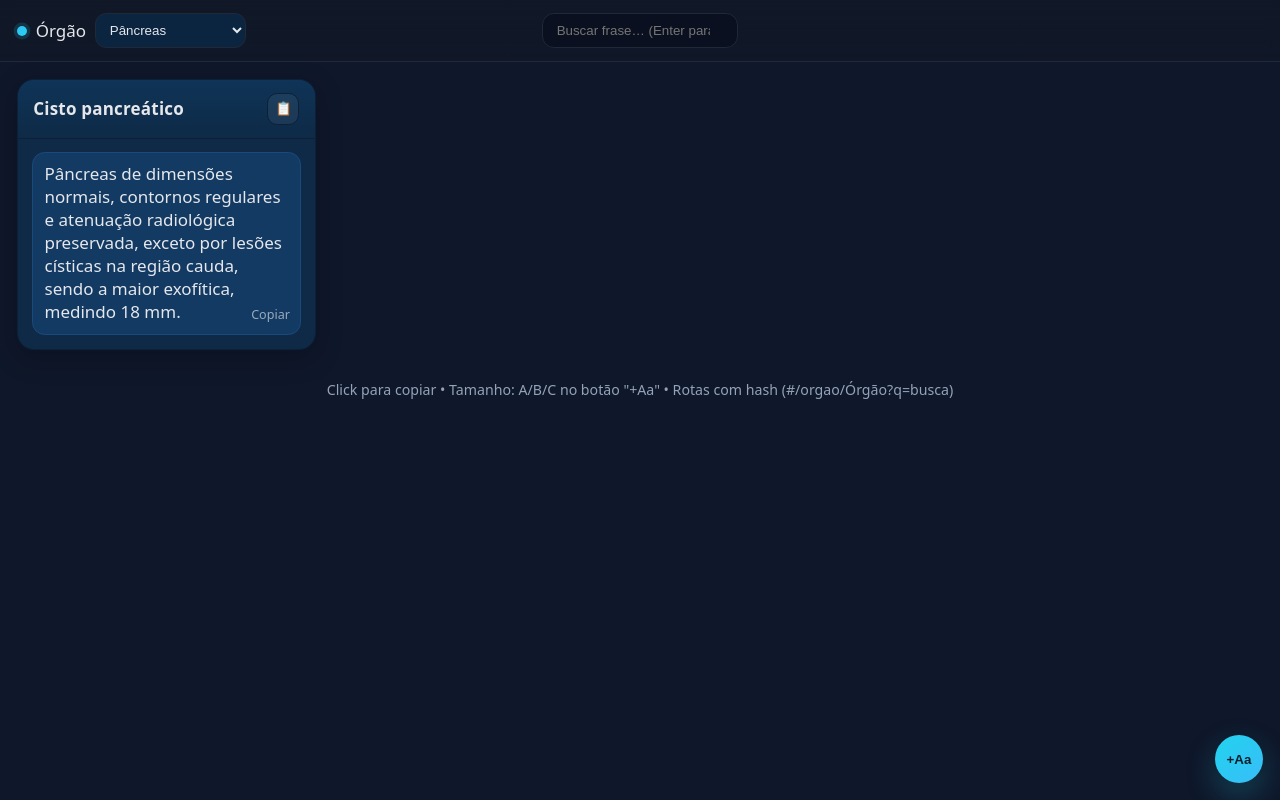
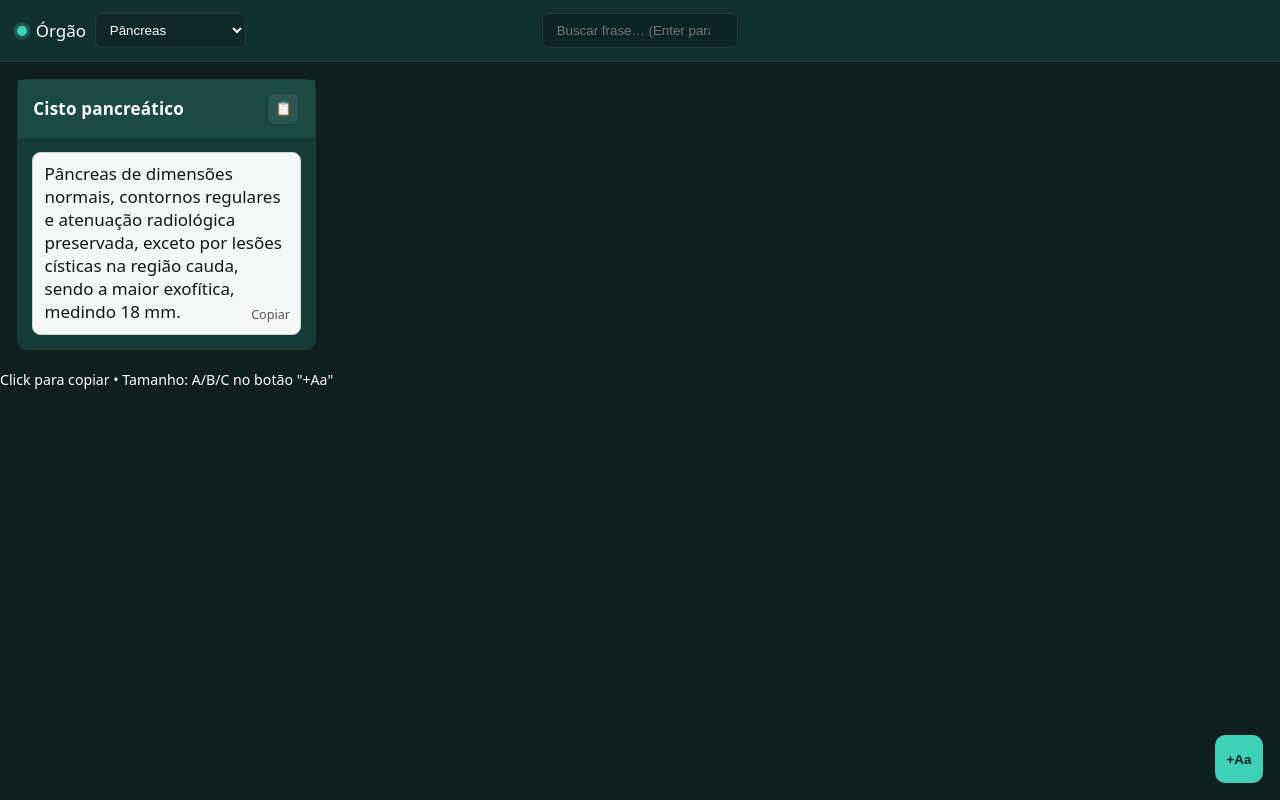
Before and after one commit to a05162/laudario, a plain HTML site: page index.html in a window 1280 px wide. Drawn offline with Linux system fonts and the light colour scheme.

Commit message:
Update index.html

```diff
--- a/index.html
+++ b/index.html
@@ -6,84 +6,157 @@
   <title>Laudário Radiologia</title>
   <style>
     :root {
-      --bg: #0f172a;
-      --panel: #111827;
-      --muted: #94a3b8;
-      --text: #e5e7eb;
-      --accent: #38bdf8;
-      --accent-2: #22d3ee;
-      --border: #1f2937;
-      --cat-bg: #0e2a47;
-      --cat-head: #0f3457;
-      --phrase-bg: #123a63;
-      --phrase-border: #1a4a7c;
+      /* Paleta moderna em verde-petróleo */
+      --bg: #0e1f1e;          /* fundo geral */
+      --panel: #12302e;       /* header / painéis */
+      --muted: #a7c2bf;
+      --text: #ffffff;        /* texto geral */
+
+      --accent: #3fd1b8;      /* verde-água */
+      --accent-2: #29b7a0;    /* ciano esverdeado */
+      --border: #1d3e3c;
+
+      /* Cards */
+      --cat-bg: #153b38;
+      --cat-head: #1b4a46;
+
+      /* Frases */
+      --phrase-bg: #f5f7f6;    /* fundo claro */
+      --phrase-border: #cfd6d4;
+      --phrase-text: #0d1817;  /* texto preto-acinzentado */
     }
-    html, body { height: 100%; background: var(--bg); color: var(--text); }
-    body { margin: 0; font-family: system-ui, -apple-system, Segoe UI, Roboto, Ubuntu, Cantarell, Noto Sans, Arial, "Apple Color Emoji", "Segoe UI Emoji"; }
+
+    html, body {
+      height: 100%;
+      background: var(--bg);
+      color: var(--text);
+    }
+
+    body {
+      margin: 0;
+      font-family: system-ui, -apple-system, Segoe UI, Roboto, Ubuntu, Cantarell, Noto Sans;
+    }
+
     html.sizeA { font-size: 15px; }
     html.sizeB { font-size: 17px; }
     html.sizeC { font-size: 19px; }
+
     .app { display: grid; grid-template-rows: auto auto 1fr; min-height: 100vh; }
 
+    /* HEADER — agora com fundo sólido (sem degradê) */
     header {
       position: sticky; top: 0; z-index: 10;
       display: grid; grid-template-columns: 1fr auto 1fr; align-items: center;
-      gap: .75rem; padding: .75rem 1rem; background: linear-gradient(180deg, rgba(17,24,39,.95), rgba(17,24,39,.65));
+      gap: .75rem; padding: .75rem 1rem;
+      background: var(--panel);
       border-bottom: 1px solid var(--border);
-      backdrop-filter: blur(6px);
     }
+
     .brand { display: flex; align-items: center; gap: .5rem; }
-    .brand .dot { width: .6rem; height: .6rem; border-radius: 9999px; background: linear-gradient(135deg, var(--accent), var(--accent-2)); box-shadow: 0 0 0 .2rem rgba(34,211,238,.15); }
-    .org-select { display:flex; align-items:center; gap:.5rem; }
+
+    .brand .dot {
+      width: .6rem; height: .6rem; border-radius: 9999px;
+      background: var(--accent);
+      box-shadow: 0 0 0 .2rem rgba(63,209,184,.25);
+    }
+
+    /* seletor órgão */
     .org-select select {
-      background: #0b2540; color: var(--text); border: 1px solid var(--border);
-      border-radius: .65rem; padding: .45rem .6rem; outline: none; cursor: pointer;
+      background: #0f2725; color: var(--text);
+      border: 1px solid var(--border);
+      border-radius: .4rem;
+      padding: .45rem .6rem;
+      outline: none;
+      cursor: pointer;
     }
+
+    /* Busca */
     .search { justify-self: center; width: min(680px, 95%); }
     .search input {
-      width: 100%; background: #0a1020; color: var(--text); border: 1px solid var(--border);
-      padding: .55rem .8rem; border-radius: .7rem; outline: none;
+      width: 100%; background: #0c2422; color: var(--text);
+      border: 1px solid var(--border);
+      padding: .55rem .8rem; border-radius: .4rem; outline: none;
     }
+
     .header-right { justify-self: end; height: 1rem; }
-    .categories { display:none; }
+
     main { padding: 1rem; }
-    .cat-grid { display:grid; grid-template-columns: repeat(auto-fill, minmax(280px, 1fr)); gap: 1rem; }
+
+    .cat-grid {
+      display:grid;
+      grid-template-columns: repeat(auto-fill, minmax(280px, 1fr));
+      gap: 1rem;
+    }
+
+    /* CAT CARDS — lisos, mais retos, sem sombra */
     .cat-card {
-      background: var(--cat-bg); border:1px solid #0c2038; border-radius: 1rem; overflow: hidden; display:flex; flex-direction: column;
-      box-shadow: 0 8px 24px rgba(2, 12, 24, .35);
+      background: var(--cat-bg);
+      border:1px solid var(--border);
+      border-radius: .6rem;
+      display:flex;
+      flex-direction: column;
     }
+
     .cat-head {
-      display:flex; align-items:center; justify-content: space-between; gap:.75rem;
-      padding:.75rem .9rem; border-bottom:1px solid #0c2038; background: linear-gradient(180deg, var(--cat-head), rgba(14,42,71,.8));
+      display:flex;
+      align-items:center;
+      justify-content: space-between;
+      gap:.75rem;
+      padding:.75rem .9rem;
+      background: var(--cat-head);
+      border-bottom:1px solid var(--border);
     }
+
     .cat-title { font-weight: 700; letter-spacing:.2px; }
-    .cat-actions { display:flex; align-items:center; gap:.35rem; }
+
+    .cat-actions { display:flex; gap:.35rem; }
+
     .btn-icon {
-      display:inline-grid; place-items:center; width: 32px; height: 32px; border-radius:.6rem;
-      border:1px solid #0c2038; background: rgba(255,255,255,.06); color: var(--text); cursor:pointer;
+      display:inline-grid; place-items:center;
+      width: 32px; height: 32px;
+      border-radius:.4rem;
+      border:1px solid var(--border);
+      background: rgba(255,255,255,.07);
+      color: var(--text);
+      cursor:pointer;
     }
-    .btn-icon:hover { border-color: var(--accent); box-shadow: 0 0 0 .12rem rgba(56,189,248,.12) inset; }
+
+    .btn-icon:hover { border-color: var(--accent); }
+
+    /* FRASES */
     .phrases { display:flex; flex-direction: column; gap:.5rem; padding:.8rem; }
+
     .phrase {
-      background: var(--phrase-bg); border:1px solid var(--phrase-border); border-radius:.75rem;
-      padding:.6rem .7rem; line-height: 1.35rem; cursor: copy; position: relative;
+      background: var(--phrase-bg);
+      border:1px solid var(--phrase-border);
+      border-radius:.5rem;
+      padding:.6rem .7rem;
+      line-height: 1.35rem;
+      cursor: copy;
+      position: relative;
+      color: var(--phrase-text); /* texto escuro */
     }
-    .phrase:hover { border-color: var(--accent); box-shadow: 0 0 0 .15rem rgba(56,189,248,.08) inset; }
-    .copy-hint { position:absolute; right:.6rem; bottom:.45rem; color: rgba(229,231,235,.8); opacity:.8; font-size:.74rem; }
+
+    .phrase:hover {
+      border-color: var(--accent);
+      background: #ffffff;
+    }
+
+    .copy-hint {
+      position:absolute; right:.6rem; bottom:.45rem;
+      color: #555;
+      font-size:.74rem;
+    }
+
+    /* FAB sem degradê */
     .fab {
       position: fixed; right: 1rem; bottom: 1rem; z-index: 20;
-      width: 48px; height: 48px; border-radius: 9999px; display: grid; place-items: center;
-      background: linear-gradient(135deg, var(--accent-2), var(--accent)); color: #06202b; border: none; cursor: pointer;
-      box-shadow: 0 12px 30px rgba(34,211,238,.25), 0 2px 10px rgba(0,0,0,.35);
+      width: 48px; height: 48px;
+      border-radius: .6rem;
+      background: var(--accent);
+      color: #01201c;
+      border: none; cursor: pointer;
       font-weight: 700;
-    }
-    .fab:active { transform: translateY(1px); }
-    footer { color: var(--muted); text-align: center; padding: .6rem 1rem 1.2rem; }
-    @media (max-width: 520px) {
-      .search { display:none; }
-      header { grid-template-columns: 1fr auto; }
-      .header-right { display:none; }
-      .cat-grid { grid-template-columns: 1fr; }
     }
   </style>
 </head>
@@ -95,9 +168,11 @@
         <label for="organSelect" class="sr-only">Órgão</label>
         <select id="organSelect"></select>
       </div>
+
       <div class="search">
         <input id="searchInput" type="search" placeholder="Buscar frase… (Enter para aplicar)" />
       </div>
+
       <div class="header-right"></div>
     </header>
 
@@ -106,13 +181,14 @@
     </main>
 
     <footer>
-      <small>Click para copiar • Tamanho: A/B/C no botão "+Aa" • Rotas com hash (#/orgao/Órgão?q=busca)</small>
+      <small>Click para copiar • Tamanho: A/B/C no botão "+Aa"</small>
     </footer>
   </div>
 
-  <button id="sizeFab" class="fab" title="Ajustar tamanho">+Aa</button>
+  <button id="sizeFab" class="fab">+Aa</button>
 
   <script>
+    /* JS ORIGINAL — preservado */
     const DB = new Map();
     const ORG_ORDER = [];
     const DEFAULT_CATEGORY = 'Geral';
@@ -125,9 +201,11 @@
     function parseLaudario(txt) {
       DB.clear(); ORG_ORDER.length = 0;
       let organ = null, category = null;
+
       for (const rawLine of txt.split(/\r?\n/)) {
         const line = rawLine.trim();
         if (!line || line.startsWith('#') || line.startsWith(';')) continue;
+
         const sect = line.match(/^\[(.+?)\]$/);
         if (sect) {
           const parts = sect[1].split('>').map(s => s.trim());
@@ -137,11 +215,8 @@
           if (!DB.get(organ).has(category)) DB.get(organ).set(category, []);
           continue;
         }
-      if (organ) {
-        const catMap = DB.get(organ);
-        if (!catMap.has(category)) catMap.set(category, []);
-        catMap.get(category).push(line);
-      }
+
+        if (organ) DB.get(organ).get(category).push(line);
       }
     }
 
@@ -160,69 +235,80 @@
       const grid = qs('#catGrid');
       grid.innerHTML = '';
       if (!currentOrgan) return;
+
       const catMap = DB.get(currentOrgan);
       if (!catMap) return;
+
       const cats = Array.from(catMap.entries()).sort((a,b) => a[0].localeCompare(b[0]));
+
       for (const [cat, list] of cats) {
-      const items = currentQuery ? list.filter(x => normalize(x).includes(normalize(currentQuery))) : list.slice();
+        const items = currentQuery
+          ? list.filter(x => normalize(x).includes(normalize(currentQuery)))
+          : list.slice();
+
         if (!items.length) continue;
+
         const card = document.createElement('section');
         card.className = 'cat-card';
+
         const head = document.createElement('div');
         head.className = 'cat-head';
+
         const title = document.createElement('div');
         title.className = 'cat-title';
         title.textContent = cat;
+
         const actions = document.createElement('div');
         actions.className = 'cat-actions';
+
         const copyAllBtn = document.createElement('button');
         copyAllBtn.className = 'btn-icon';
         copyAllBtn.textContent = '📋';
         copyAllBtn.addEventListener('click', () => {
           const txt = items.join('\n\n');
           navigator.clipboard.writeText(txt).then(() => {
-          const prev = copyAllBtn.textContent;
             copyAllBtn.textContent = '✓';
-          setTimeout(() => (copyAllBtn.textContent = prev), 900);
+            setTimeout(() => (copyAllBtn.textContent = '📋'), 900);
           });
         });
+
         actions.appendChild(copyAllBtn);
         head.appendChild(title);
         head.appendChild(actions);
+
         const ul = document.createElement('div');
         ul.className = 'phrases';
+
         for (const text of items) {
           const li = document.createElement('div');
           li.className = 'phrase';
           li.tabIndex = 0;
           li.innerText = text;
+
           const hint = document.createElement('small');
           hint.className = 'copy-hint';
           hint.textContent = 'Copiar';
           li.appendChild(hint);
-        const copy = () => {
-          navigator.clipboard.writeText(text).then(() => {
+
+          li.addEventListener('click', () => {
+            navigator.clipboard.writeText(text);
             hint.textContent = 'Copiado!';
             setTimeout(() => (hint.textContent = 'Copiar'), 900);
           });
-        };
-        li.addEventListener('click', copy);
-        li.addEventListener('keydown', (e) => { if (e.key === 'Enter') copy(); });
+
           ul.appendChild(li);
         }
+
         card.appendChild(head);
         card.appendChild(ul);
         grid.appendChild(card);
       }
+
       if (!grid.children.length) {
-      const p = document.createElement('p');
-      p.style.color = 'var(--muted)';
-      p.textContent = 'Nenhuma frase encontrada.';
-      grid.appendChild(p);
+        grid.innerHTML = `<p style="color:var(--muted)">Nenhuma frase encontrada.</p>`;
       }
     }
 
-  // ---------- Navegação corrigida ----------
     function parseHash() {
       const h = location.hash.slice(1);
       const [path, queryStr] = h.split('?');
@@ -237,8 +323,7 @@
       const encoded = encodeURIComponent(org);
       const params = new URLSearchParams();
       if (query) params.set('q', query);
-    const qsuf = params.toString();
-    location.hash = `#/orgao/${encoded}${qsuf ? '?' + qsuf : ''}`;
+      location.hash = `#/orgao/${encoded}${params.toString() ? '?' + params.toString() : ''}`;
     }
 
     function applyRoute() {
@@ -249,14 +334,12 @@
       qs('#searchInput').value = currentQuery;
       renderCategoryCards();
     }
+
     window.addEventListener('hashchange', applyRoute);
 
-  qs('#organSelect').addEventListener('change', (e) => navigate(e.target.value, ''));
-  qs('#searchInput').addEventListener('keydown', (e) => {
-    if (e.key === 'Enter') {
-      currentQuery = e.currentTarget.value.trim();
-      navigate(currentOrgan, currentQuery);
-    }
+    qs('#organSelect').addEventListener('change', e => navigate(e.target.value, ''));
+    qs('#searchInput').addEventListener('keydown', e => {
+      if (e.key === 'Enter') navigate(currentOrgan, e.currentTarget.value.trim());
     });
 
     const sizes = ['sizeA','sizeB','sizeC'];
```
Lines whose indentation alone changed are shown as unchanged.
